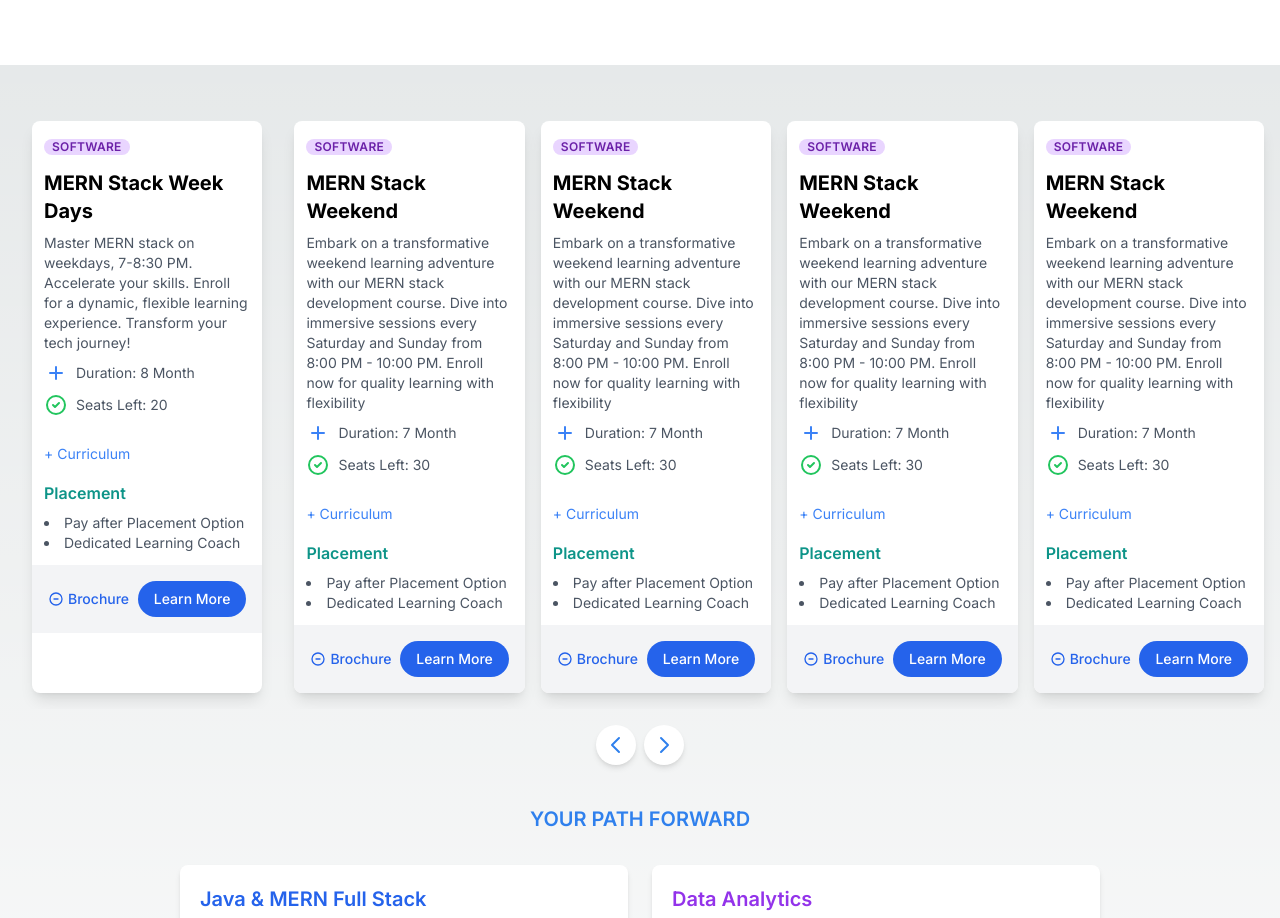
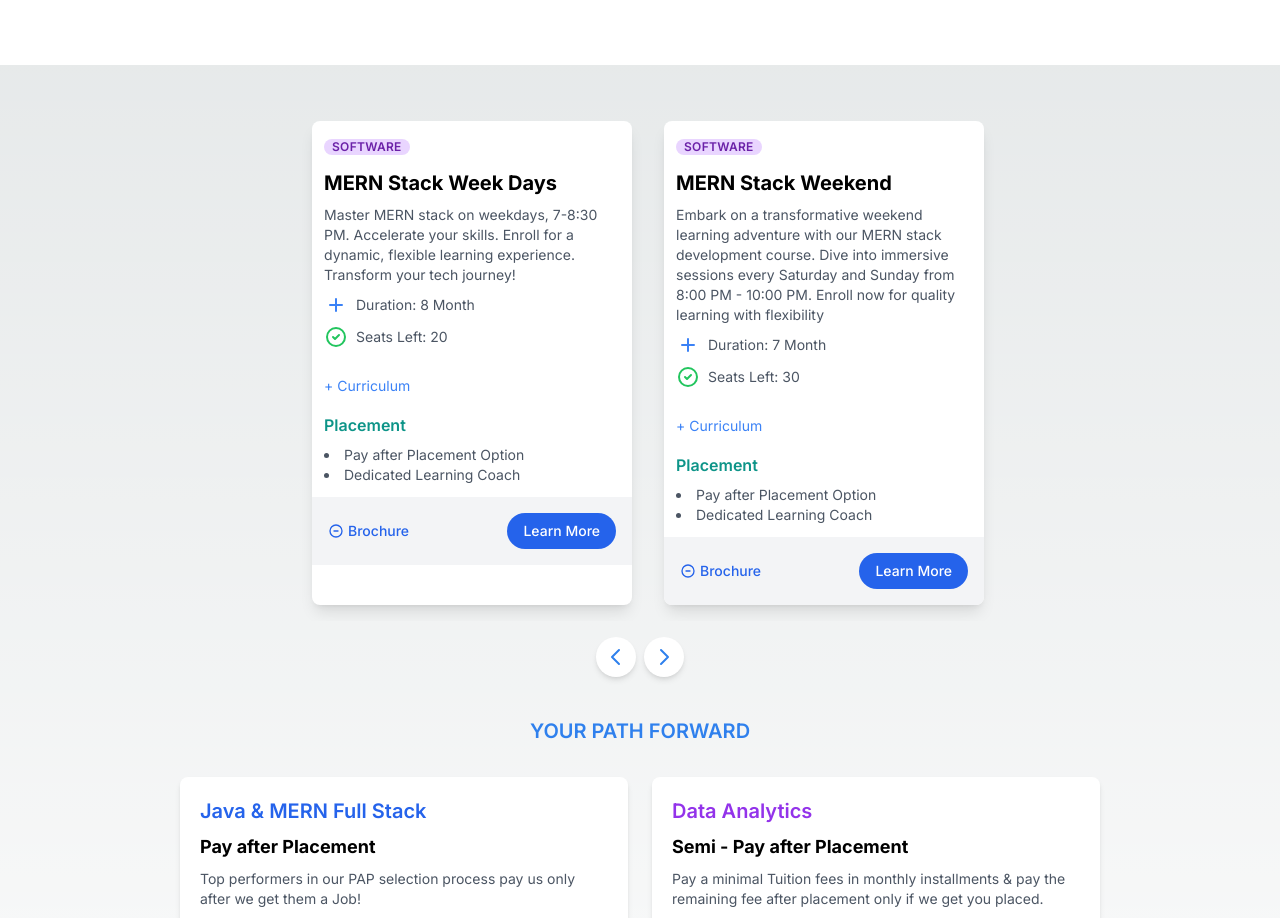
Before and after one commit to shubhamdixit863/techsparkfe, a Next.js app: page / in a window 1280 px wide. Shown: the part 840-1758 px from the top of the page. Built offline with nearby package versions, Linux system fonts and the light colour scheme.

Commit message:
remove cards

```diff
--- a/src/app/components/CourseScrollArea.js
+++ b/src/app/components/CourseScrollArea.js
@@ -16,18 +16,7 @@ const courses = [
   duration:"7 Month",
   seat:30
 },
-{ id: 2, name: "MERN Stack Weekend", description: "Embark on a transformative weekend learning adventure with our MERN stack development course. Dive into immersive sessions every Saturday and Sunday from 8:00 PM - 10:00 PM. Enroll now for quality learning with flexibility" ,
-duration:"7 Month",
-seat:30
-},
-{ id: 2, name: "MERN Stack Weekend", description: "Embark on a transformative weekend learning adventure with our MERN stack development course. Dive into immersive sessions every Saturday and Sunday from 8:00 PM - 10:00 PM. Enroll now for quality learning with flexibility" ,
-duration:"7 Month",
-seat:30
-},
-{ id: 2, name: "MERN Stack Weekend", description: "Embark on a transformative weekend learning adventure with our MERN stack development course. Dive into immersive sessions every Saturday and Sunday from 8:00 PM - 10:00 PM. Enroll now for quality learning with flexibility" ,
-duration:"7 Month",
-seat:30
-},
+
 
 ];
 
```
